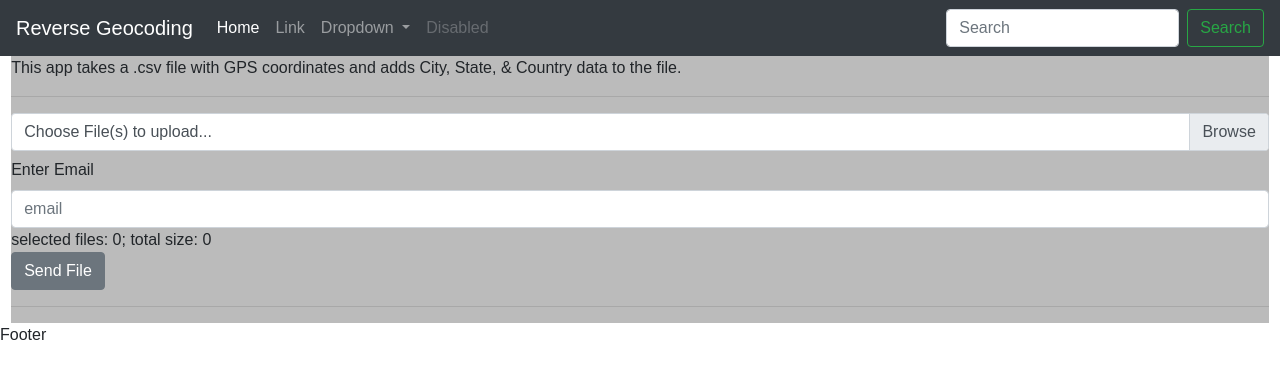
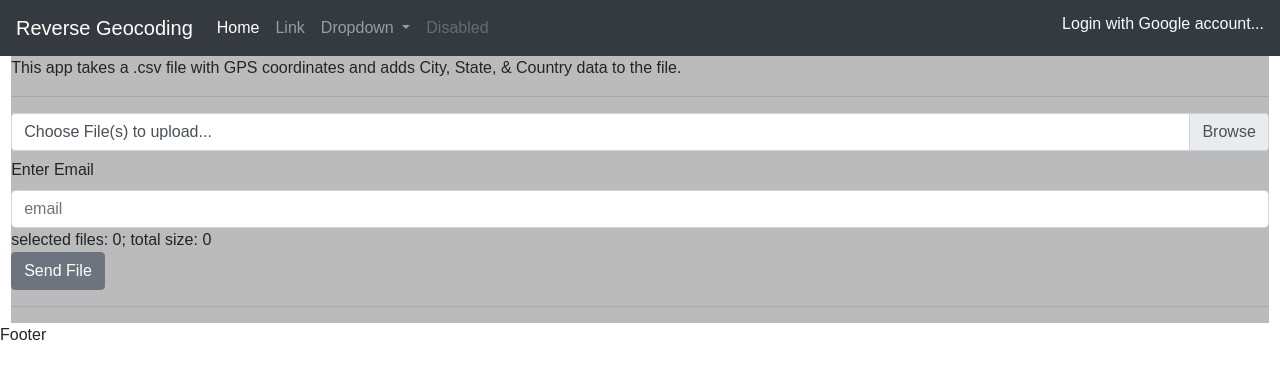
Before and after one commit to baPayne/revGeoCode, a Flask app: page / in a window 1280 px wide. Shown: the top 379 px of the page. Run offline with Flask 2, Linux system fonts and the light colour scheme; some libraries are stand-ins or nearby versions.

Commit message:
fixed login/logout link in upper right hand corner

```diff
--- a/app.py
+++ b/app.py
@@ -20,32 +20,23 @@ import requests
 # Internal imports
 from db import init_db_command
 from user import User
-
-# Configuration --google auth
-GOOGLE_CLIENT_ID = os.environ.get("GOOGLE_CLIENT_ID", None)
-GOOGLE_CLIENT_SECRET = os.environ.get("GOOGLE_CLIENT_SECRET", None)
-GOOGLE_DISCOVERY_URL = (
-    "https://accounts.google.com/.well-known/openid-configuration"
-)
+import config
 
 
 
-
+# Configuration --google auth
 app = Flask(__name__)
 app.config["CSV_UPLOADS"] = "uploads"
 app.config['SQLALCHEMY_DATABASE_URI'] = 'sqlite:///users.sqlite3'
 app.config['SECRET_KEY'] = "random string"
 Bootstrap(app)
-
 # User session management setup--google auth
 # https://flask-login.readthedocs.io/en/latest
 login_manager = LoginManager()
 login_manager.init_app(app)
 
-
-
 # OAuth 2 client setup
-client = WebApplicationClient(GOOGLE_CLIENT_ID)
+client = WebApplicationClient(config.GOOGLE_CLIENT_ID)
 
 # Flask-Login helper to retrieve a user from our db
 @login_manager.user_loader
@@ -53,7 +44,20 @@ def load_user(user_id):
     return User.get(user_id)
 
 def get_google_provider_cfg():
-    return requests.get(GOOGLE_DISCOVERY_URL).json()
+    return requests.get(config.GOOGLE_DISCOVERY_URL).json()
+
+def setLoginOutUrl():
+    if current_user.is_authenticated == False:
+        return 'login'
+    else:
+        return 'logout'
+
+def checkUser():
+    if current_user.is_authenticated == False:
+        return "Login with Google account..."
+    else:
+        return "Logout, " + str(current_user.email)
+
 
 # Naive database setup
     try:
@@ -95,10 +99,13 @@ def reverseGeocode(coords):
         print(res)
 
 
+
+
 @app.route('/', methods =["GET", "POST"])
 def index():
 
     if request.method == "POST":
+
         if request.files:
             importFile = request.files["myFile"]
         #    print(importFile.filename)
@@ -123,19 +130,11 @@ def index():
                 if suffix >= 99:
                     flash("File could not be uploaded. Please rename and try again", 'error')
                     break
-
-        #    csvReader(importFile.filename)
-        #    return redirect(request.url)
-
-
-            # add transaction to processing list
-
-
-    return render_template('index.html')
+    return render_template('index.html', currentUser=checkUser(), login_out=setLoginOutUrl())
 #test routes for authentication
 @app.route("/auth")
 def index1():
-    print(GOOGLE_CLIENT_ID)
+    print(config.GOOGLE_CLIENT_ID)
     if current_user.is_authenticated:
         return (
             "<p>Hello, {}! You're logged in! Email: {}</p>"
@@ -183,7 +182,7 @@ def callback():
         token_url,
         headers=headers,
         data=body,
-        auth=(GOOGLE_CLIENT_ID, GOOGLE_CLIENT_SECRET),
+        auth=(config.GOOGLE_CLIENT_ID, config.GOOGLE_CLIENT_SECRET),
     )
 
     # Parse the tokens!
@@ -228,7 +227,7 @@ def callback():
 @login_required
 def logout():
     logout_user()
-    return redirect(url_for("index1"))
+    return redirect(url_for("index"))
 
 
 
@@ -243,7 +242,7 @@ def admin():
             db.session.commit()
             flash('New Record Added!', 'success')
 
-    return render_template('admin.html',all_users = users.query.all() )
+    return render_template('admin.html',all_users = users.query.all(), currentUser=checkUser(), login_out=setLoginOutUrl() )
 
 @app.route('/delete-user.html/<user_id>', methods =["GET", "POST"])
 def delete_user(user_id):
@@ -260,7 +259,7 @@ def delete_user(user_id):
 def edit_user(user_id):
     if request.method == 'POST':
         user = users.query.get(user_id)
-        return render_template('/edit-user.html', user=user)
+        return render_template('/edit-user.html', user=user, currentUser=checkUser(), login_out=setLoginOutUrl())
     #else: if not post, then redirect somewhere else
 
 @app.route('/update-user/<user_id>', methods =["GET", "POST"])
@@ -281,7 +280,7 @@ def update_user(user_id):
 
 @app.route('/job-list', methods=['GET','POST'])
 def show_jobs():
-    return render_template('jobs.html', jobs=trans.query.all())
+    return render_template('jobs.html', jobs=trans.query.all(), currentUser=checkUser(), login_out=setLoginOutUrl())
 
 @app.route('/delete-job.html/<trans_id>', methods =["GET", "POST"])
 def delete_job(trans_id):
--- a/templates/base.html
+++ b/templates/base.html
@@ -53,10 +53,7 @@
                   <a class="nav-link disabled" href="#">Disabled</a>
                 </li>
               </ul>
-              <form class="form-inline my-2 my-lg-0">
-                <input class="form-control mr-sm-2" type="search" placeholder="Search" aria-label="Search">
-                <button class="btn btn-outline-success my-2 my-sm-0" type="submit">Search</button>
-              </form>
+              <a class="h6" href={{login_out}} style="color:azure">{{currentUser}}</a>
             </div>
           </nav>
                 <div class="row">
```
Also changed, not shown: config.py (added, +8 -0 lines).
